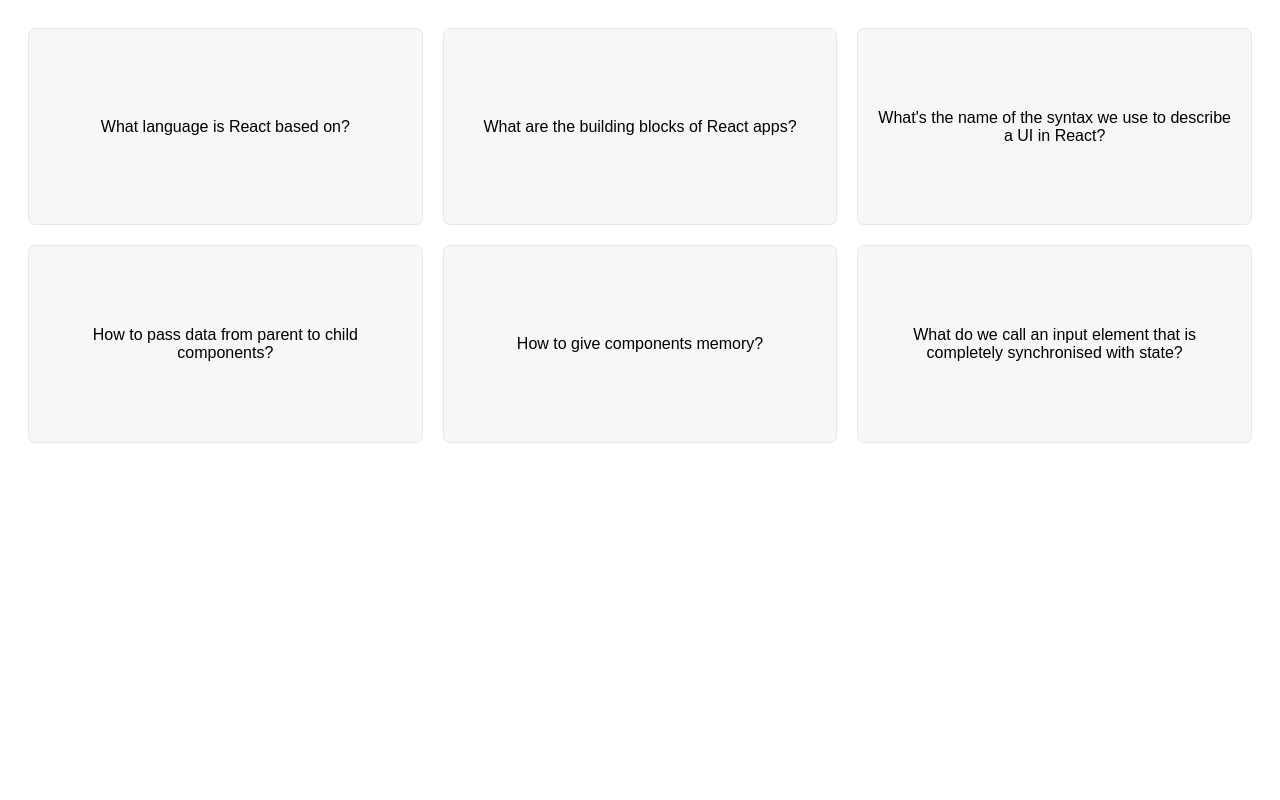
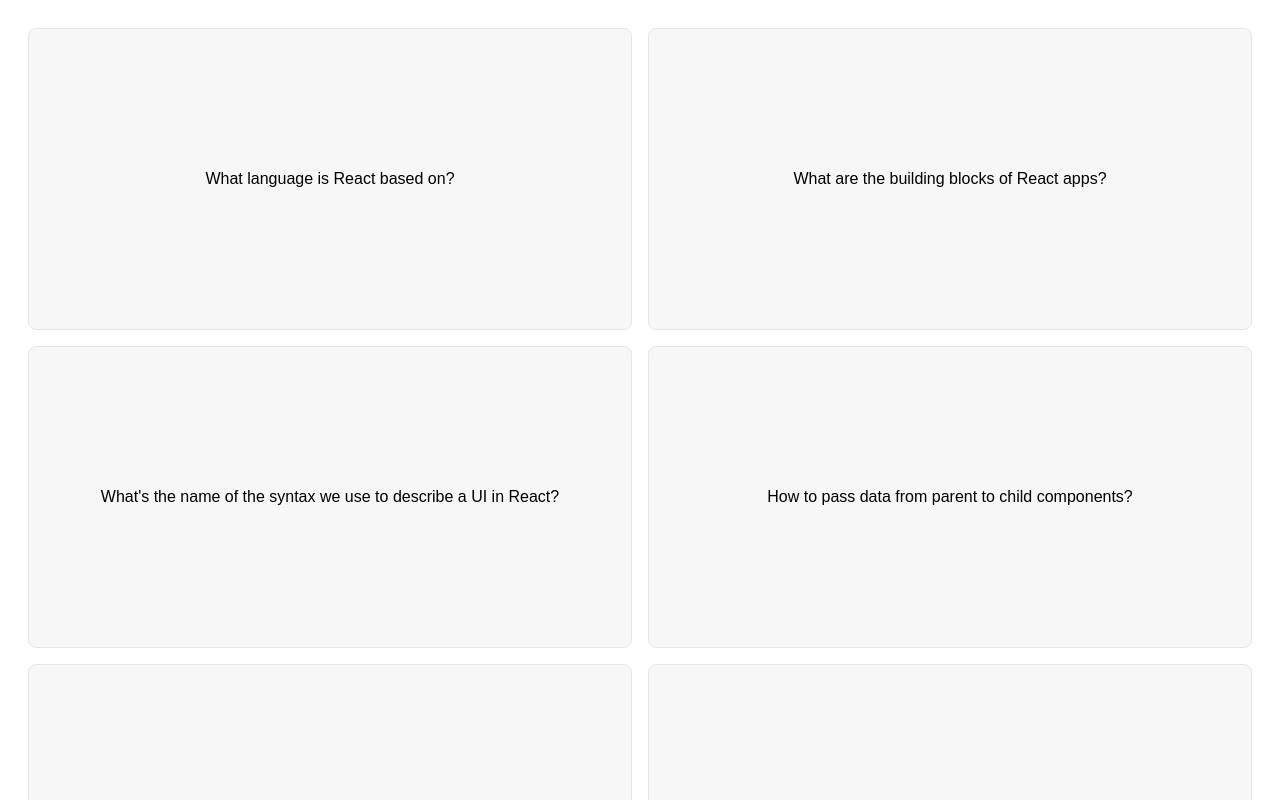
Before and after one commit to ucangun/FlashCard_w-React, a React (Create React App) app: page / in a window 1280 px wide. Shown: the top 800 px of the page. Built offline with nearby package versions, Linux system fonts and the light colour scheme.

Commit message:
"Updated CSS styles for flashcards and modified FlashCards component to toggle between question and answer display"

```diff
--- a/src/App.css
+++ b/src/App.css
@@ -9,26 +9,26 @@ body {
 
 .flashcards {
   display: grid;
-  grid-template-columns: 1fr 1fr 1fr;
-  gap: 20px;
+  grid-template-columns: 1fr 1fr;
+  gap: 1rem;
 }
 
 .flashcards div {
   border: 1px solid #e7e7e7;
   background-color: #f7f7f7;
-  border-radius: 7px;
+  border-radius: 0.5rem;
   aspect-ratio: 2 / 1;
   display: flex;
   align-items: center;
   justify-content: center;
   text-align: center;
-  padding: 20px;
+  padding: 1rem;
   cursor: pointer;
 }
 
 div.selected {
-  border: 1px solid #e03131;
-  background-color: #e03131;
+  border: 1px solid green;
+  background-color: green;
   color: #fff;
   font-weight: bold;
 }
--- a/src/FlashCards.jsx
+++ b/src/FlashCards.jsx
@@ -9,8 +9,12 @@ const FlashCards = ({ data }) => {
   return (
     <div className="flashcards">
       {data.map((item) => (
-        <div onClick={() => handleClick(item.id)} key={item.id}>
-          <p>{item.question}</p>
+        <div
+          className={item.id === selectedId ? "selected" : ""}
+          onClick={() => handleClick(item.id)}
+          key={item.id}
+        >
+          <p>{item.id === selectedId ? item.answer : item.question}</p>
         </div>
       ))}
     </div>
```
